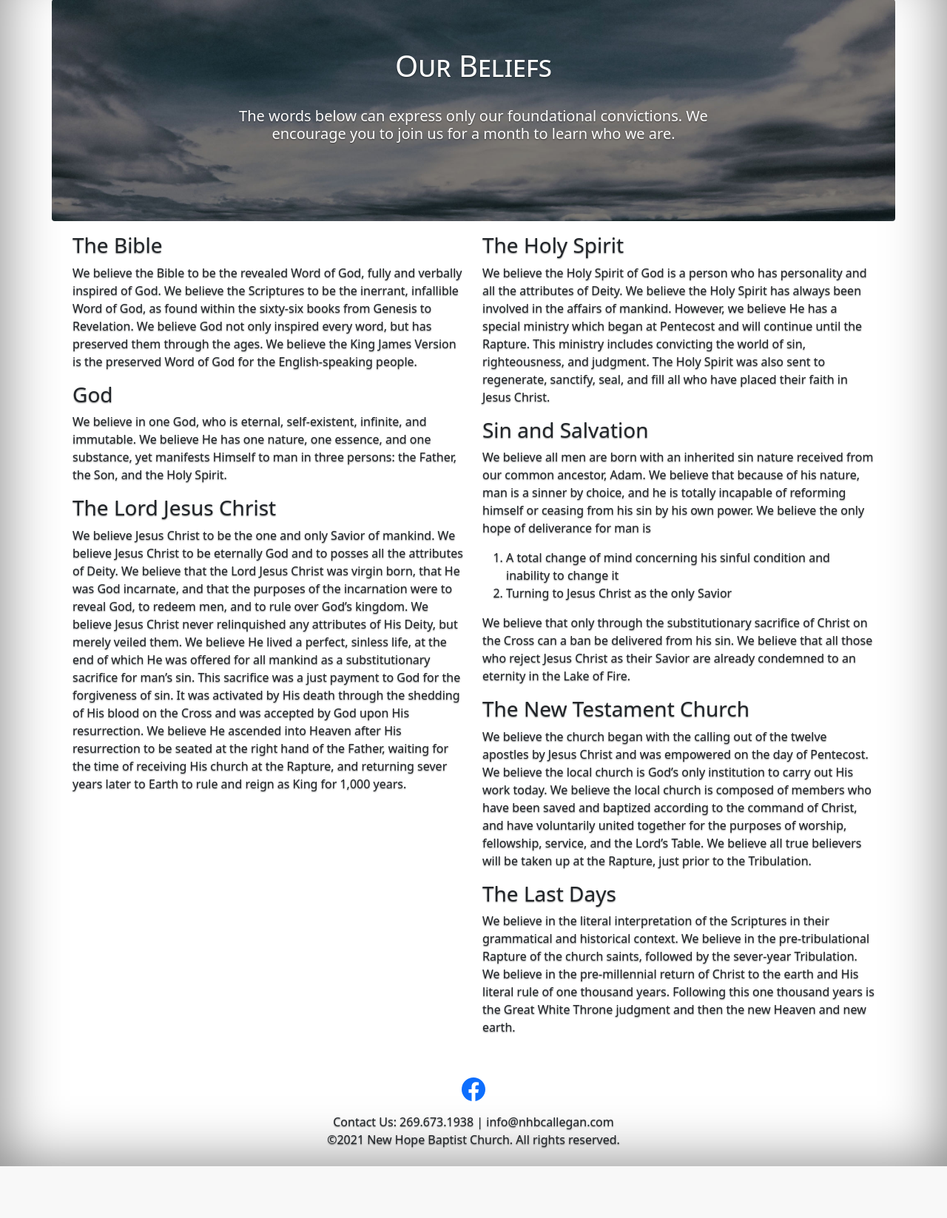
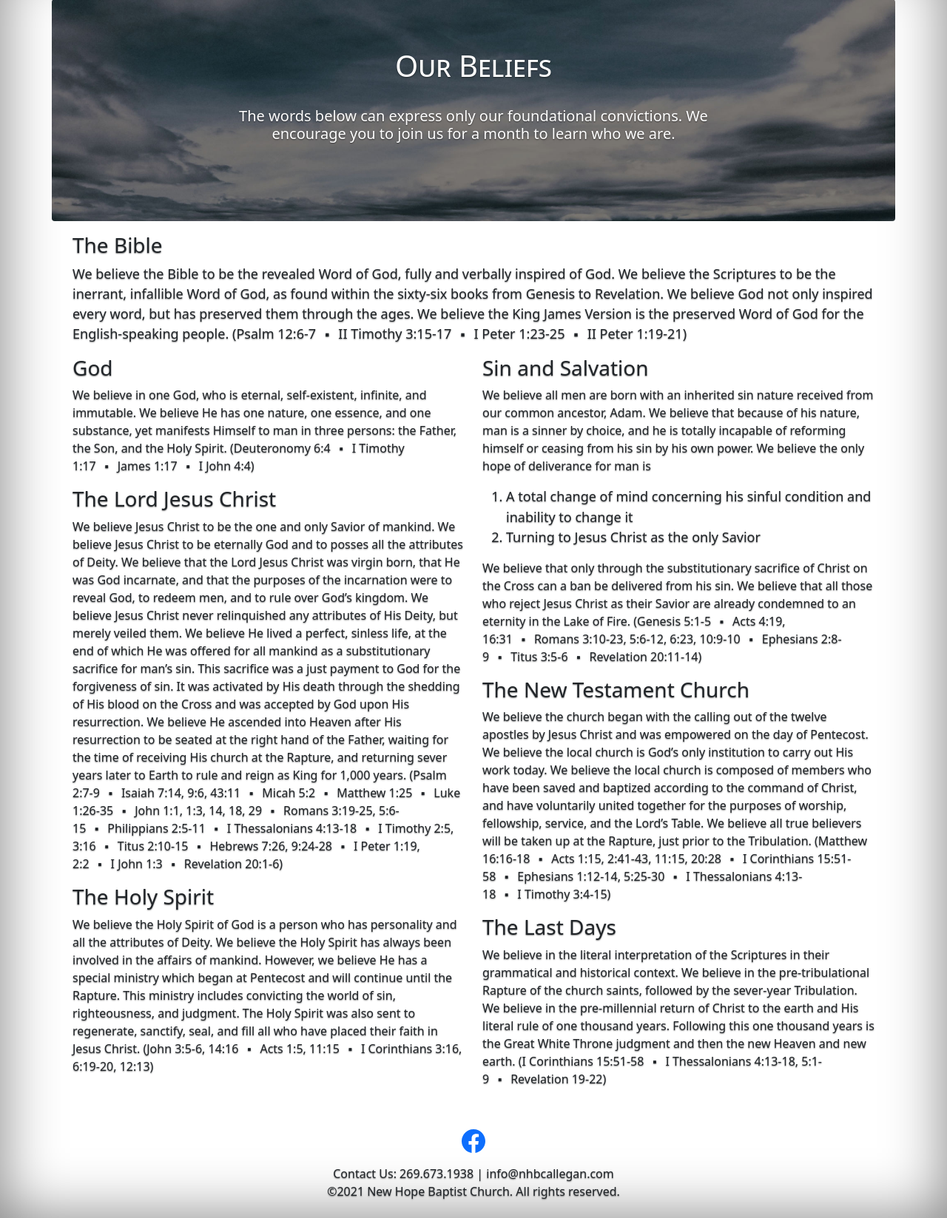
Before and after one commit to youngmcdev/newhope, a Flask app: page /introduction in a window 1280 px wide. Shown: the part 57-1704 px from the top of the page at 74% size. Before the commit the page ends 1634 px from the top, so only its background shows below. Run offline with Flask 2, Linux system fonts and the light colour scheme; parts of the project's set-up code (start-up, migrations or seed data) failed here and were passed over; some libraries are stand-ins or nearby versions.

Commit message:
[develop]: Added scripture references for "our beliefs"
Modified the layout

```diff
--- a/app/templates/introduction.html
+++ b/app/templates/introduction.html
@@ -1,5 +1,23 @@
 {% extends "base.html" %}
 {% block content %}
+<style>
+    p.p-belief span {
+        font-weight: 300;
+    }
+    p.p-belief span::after{
+        margin-right: 10px;
+        margin-left: 10px;
+        /*0025cf black circle; 0025cb white circle; 0025e6 white bullet; 0025fe black medium small square; 0025fd white medium small square
+          0025c7 white diamond; 0025c8 white plus inner diamond; 0025aa small square
+        */
+        content: '\0025aa';
+    }
+    p.p-belief span.p-belief-last::after{
+        margin-right: inherit;
+        margin-left: inherit;
+        content: '';
+    }
+</style>
 <div class="row p-3 nh-page-first-row rounded nh-page-first-row2">
     <div class="col-lg-2"></div>
     <div class="col-lg-8">
@@ -10,32 +28,54 @@
     <div class="col-lg-2"></div>
 </div>
 <div class="row p-3 rounded">
+    <div class="col-12">
+        <h3>The Bible</h3>
+        <p class="p-belief" style="font-size: 1.128rem;">
+            We believe the Bible to be the revealed Word of God, fully and verbally inspired of God. We believe the Scriptures to be the inerrant, infallible Word of God, as found within the sixty-six books from Genesis to Revelation. We believe God not only inspired every word, but has preserved them through the ages. We believe the King James Version is the preserved Word of God for the English-speaking people.
+            (<span>Psalm 12:6-7</span><span>II&nbsp;Timothy 3:15-17</span><span>I&nbsp;Peter 1:23-25</span><span class="p-belief-last">II&nbsp;Peter 1:19-21</span>)
+        </p>
+    </div>
     <div class="col-md-6">
-        <h3>The Bible</h3>
-        <p>
-            We believe the Bible to be the revealed Word of God, fully and verbally inspired of God. We believe the Scriptures to be the inerrant, infallible Word of God, as found within the sixty-six books from Genesis to Revelation. We believe God not only inspired every word, but has preserved them through the ages. We believe the King James Version is the preserved Word of God for the English-speaking people.
-        </p>
         <h3>God</h3>
-        <p>
+        <p class="p-belief">
             We believe in one God, who is eternal, self-existent, infinite, and immutable. We believe He has one nature, one essence, and one substance, yet manifests Himself to man in three persons: the Father, the Son, and the Holy Spirit.
+            (<span>Deuteronomy 6:4</span><span>I&nbsp;Timothy 1:17</span><span>James 1:17</span><span class="p-belief-last">I&nbsp;John 4:4</span>)
         </p>
         <h3>The Lord Jesus Christ</h3>
-        <p>We believe Jesus Christ to be the one and only Savior of mankind. We believe Jesus Christ to be eternally God and to posses all the attributes of Deity. We believe that the Lord Jesus Christ was virgin born, that He was God incarnate, and that the purposes of the incarnation were to reveal God, to redeem men, and to rule over God’s kingdom. We believe Jesus Christ never relinquished any attributes of His Deity, but merely veiled them. We believe He lived a perfect, sinless life, at the end of which He was offered for all mankind as a substitutionary sacrifice for man’s sin. This sacrifice was a just payment to God for the forgiveness of sin. It was activated by His death through the shedding of His blood on the Cross and was accepted by God upon His resurrection. We believe He ascended into Heaven after His resurrection to be seated at the right hand of the Father, waiting for the time of receiving His church at the Rapture, and returning sever years later to Earth to rule and reign as King for 1,000 years.</p>
+        <p class="p-belief">
+            We believe Jesus Christ to be the one and only Savior of mankind. We believe Jesus Christ to be eternally God and to posses all the attributes of Deity. We believe that the Lord Jesus Christ was virgin born, that He was God incarnate, and that the purposes of the incarnation were to reveal God, to redeem men, and to rule over God’s kingdom. We believe Jesus Christ never relinquished any attributes of His Deity, but merely veiled them. We believe He lived a perfect, sinless life, at the end of which He was offered for all mankind as a substitutionary sacrifice for man’s sin. This sacrifice was a just payment to God for the forgiveness of sin. It was activated by His death through the shedding of His blood on the Cross and was accepted by God upon His resurrection. We believe He ascended into Heaven after His resurrection to be seated at the right hand of the Father, waiting for the time of receiving His church at the Rapture, and returning sever years later to Earth to rule and reign as King for 1,000 years.
+            (<span>Psalm 2:7-9</span><span>Isaiah 7:14, 9:6, 43:11</span><span>Micah 5:2</span><span>Matthew 1:25</span><span>Luke 1:26-35</span><span>John 1:1, 1:3, 14, 18, 29</span><span>Romans 3:19-25, 5:6-15</span><span>Philippians 2:5-11</span><span>I&nbsp;Thessalonians 4:13-18</span><span>I&nbsp;Timothy 2:5, 3:16</span><span>Titus 2:10-15</span><span>Hebrews 7:26, 9:24-28</span><span>I&nbsp;Peter 1:19, 2:2</span><span>I&nbsp;John 1:3</span><span class="p-belief-last">Revelation 20:1-6</span>)
+        </p>
+        <h3>The Holy Spirit</h3>
+        <p class="p-belief">
+            We believe the Holy Spirit of God is a person who has personality and all the attributes of Deity. We believe the Holy Spirit has always been involved in the affairs of mankind. However, we believe He has a special ministry which began at Pentecost and will continue until the Rapture. This ministry includes convicting the world of sin, righteousness, and judgment. The Holy Spirit was also sent to regenerate, sanctify, seal, and fill all who have placed their faith in Jesus Christ.
+            (<span>John 3:5-6, 14:16</span><span>Acts 1:5, 11:15</span><span class="p-belief-last">I&nbsp;Corinthians 3:16, 6:19-20, 12:13</span>)
+        </p>
     </div>
     <div class="col-md-6">
-        <h3>The Holy Spirit</h3>
-        <p>We believe the Holy Spirit of God is a person who has personality and all the attributes of Deity. We believe the Holy Spirit has always been involved in the affairs of mankind. However, we believe He has a special ministry which began at Pentecost and will continue until the Rapture. This ministry includes convicting the world of sin, righteousness, and judgment. The Holy Spirit was also sent to regenerate, sanctify, seal, and fill all who have placed their faith in Jesus Christ.</p>
+
         <h3>Sin and Salvation</h3>
-        <p>We believe all men are born with an inherited sin nature received from our common ancestor, Adam. We believe that because of his nature, man is a sinner by choice, and he is totally incapable of reforming himself or ceasing from his sin by his own power. We believe the only hope of deliverance for man is </p>
-        <ol>
+        <p class="p-belief">
+            We believe all men are born with an inherited sin nature received from our common ancestor, Adam. We believe that because of his nature, man is a sinner by choice, and he is totally incapable of reforming himself or ceasing from his sin by his own power. We believe the only hope of deliverance for man is
+        </p>
+        <ol style="font-size: 1.128rem;">
             <li>A total change of mind concerning his sinful condition and inability to change it</li>
             <li>Turning to Jesus Christ as the only Savior </li>
         </ol>
-        <p>We believe that only through the substitutionary sacrifice of Christ on the Cross can a ban be delivered from his sin. We believe that all those who reject Jesus Christ as their Savior are already condemned to an eternity in the Lake of Fire.</p>
+        <p class="p-belief">
+            We believe that only through the substitutionary sacrifice of Christ on the Cross can a ban be delivered from his sin. We believe that all those who reject Jesus Christ as their Savior are already condemned to an eternity in the Lake of Fire.
+            (<span>Genesis 5:1-5</span><span>Acts 4:19, 16:31</span><span>Romans 3:10-23, 5:6-12, 6:23, 10:9-10</span><span>Ephesians 2:8-9</span><span>Titus 3:5-6</span><span class="p-belief-last">Revelation 20:11-14</span>)
+        </p>
         <h3>The New Testament Church</h3>
-        <p>We believe the church began with the calling out of the twelve apostles by Jesus Christ and was empowered on the day of Pentecost. We believe the local church is God’s only institution to carry out His work today. We believe the local church is composed of members who have been saved and baptized according to the command of Christ, and have voluntarily united together for the purposes of worship, fellowship, service, and the Lord’s Table. We believe all true believers will be taken up at the Rapture, just prior to the Tribulation.</p>
+        <p class="p-belief">
+            We believe the church began with the calling out of the twelve apostles by Jesus Christ and was empowered on the day of Pentecost. We believe the local church is God’s only institution to carry out His work today. We believe the local church is composed of members who have been saved and baptized according to the command of Christ, and have voluntarily united together for the purposes of worship, fellowship, service, and the Lord’s Table. We believe all true believers will be taken up at the Rapture, just prior to the Tribulation.
+            (<span>Matthew 16:16-18</span><span>Acts 1:15, 2:41-43, 11:15, 20:28</span><span>I&nbsp;Corinthians 15:51-58</span><span>Ephesians 1:12-14, 5:25-30</span><span>I&nbsp;Thessalonians 4:13-18</span><span class="p-belief-last">I&nbsp;Timothy 3:4-15</span>)
+        </p>
         <h3>The Last Days</h3>
-        <p>We believe in the literal interpretation of the Scriptures in their grammatical and historical context. We believe in the pre-tribulational Rapture of the church saints, followed by the sever-year Tribulation. We believe in the pre-millennial return of Christ to the earth and His literal rule of one thousand years. Following this one thousand years is the Great White Throne judgment and then the new Heaven and new earth. </p>
+        <p class="p-belief">
+            We believe in the literal interpretation of the Scriptures in their grammatical and historical context. We believe in the pre-tribulational Rapture of the church saints, followed by the sever-year Tribulation. We believe in the pre-millennial return of Christ to the earth and His literal rule of one thousand years. Following this one thousand years is the Great White Throne judgment and then the new Heaven and new earth.
+            (<span>I&nbsp;Corinthians 15:51-58</span><span>I&nbsp;Thessalonians 4:13-18, 5:1-9</span><span class="p-belief-last">Revelation 19-22</span>)
+        </p>
     </div>
 </div>
 {% endblock %}
```
